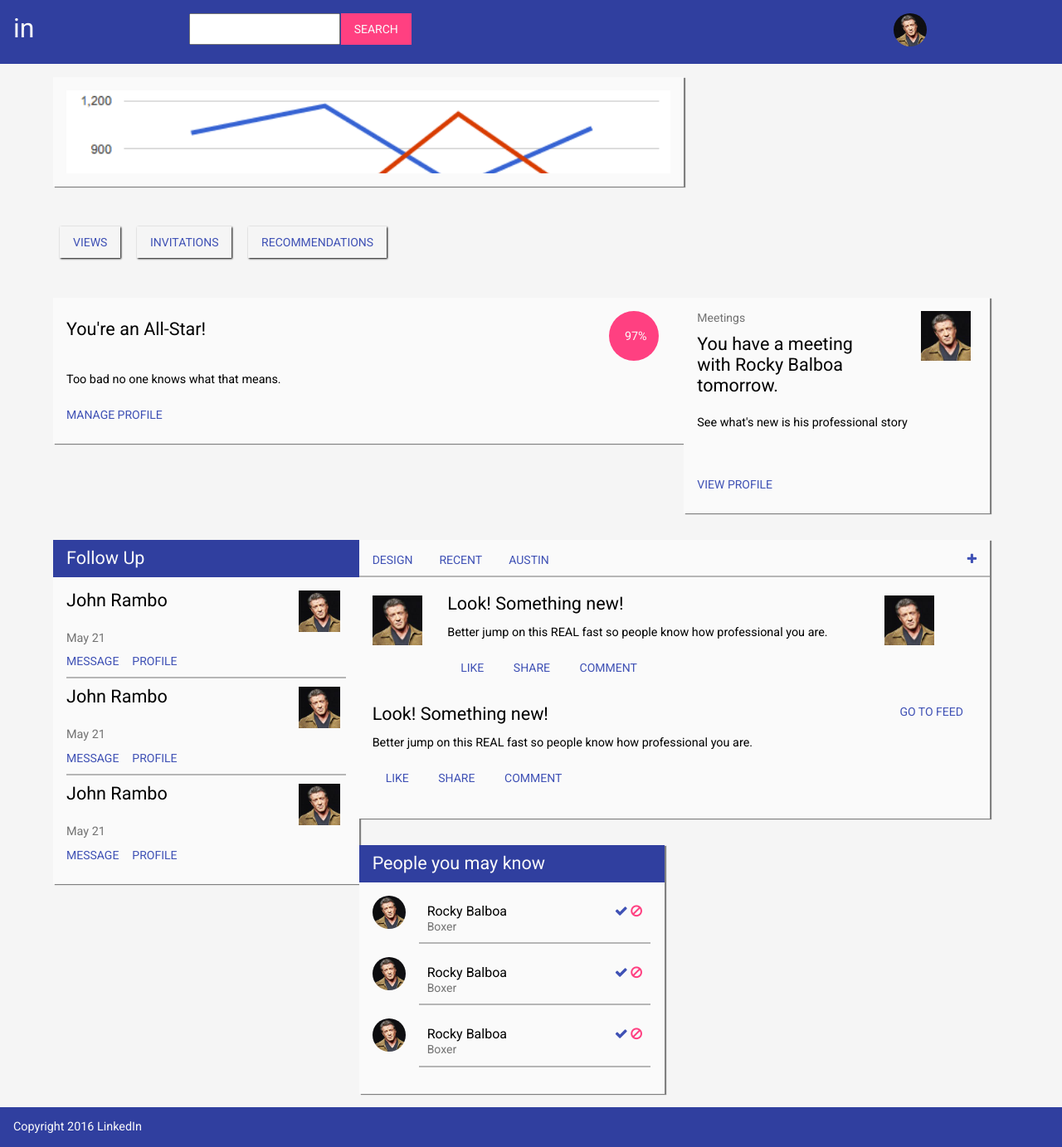
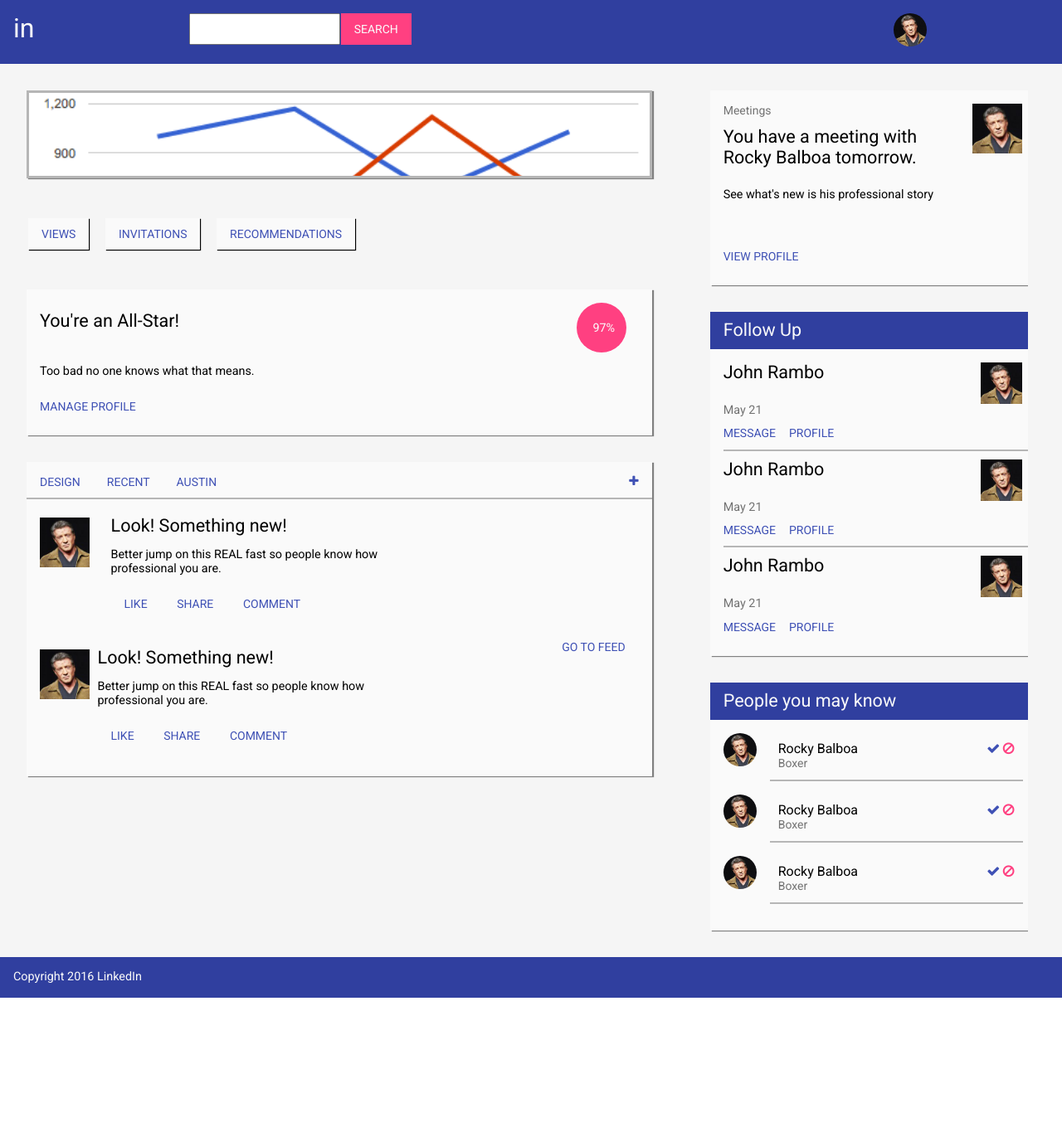
Before and after one commit to davidpowellme/linkedin, a Jekyll site: the page built from linked-in-material/index.html, in a window 1280 px wide. Shown: the whole page at 83% size. Built offline with Jekyll 4.4.1, drawn with Linux system fonts in a browser that asks for light colours; nearby versions of some CDN libraries; after the commit the page ends 1203 px from its top, so only the background shows below that.

Commit message:
main body and sidebar styles

```diff
--- a/linked-in-material/css/main.scss
+++ b/linked-in-material/css/main.scss
@@ -184,15 +184,38 @@
 		color: $color-text;
 		font-weight: 400;
 		margin: 10px 0;
+}
+
+.sidebar {
+	display: none;
+	overflow: hidden;
+}
+
+@media (min-width: 900px) {
+	.sidebar {
+		display: block;
+
+		.follow,
+		.people,
+		.meetings {
+			display: block;
+		}
 	}
-
-.wrapper {
+}
+.my-wrapper {
 	background-color: $color-bg-2;
+	overflow: hidden;
+	padding: 1rem;
 }
 .sitemain {
-	margin: 0 auto;
+	margin: 0;
 	overflow: hidden;
-	width: 90%;
+}
+@media (max-width: 899px) {
+	.sitemain {
+		margin: 0 auto;
+		width: 95%;
+	}
 }
 
 .button {
@@ -206,7 +229,8 @@
 }
 
 .rbutton {
-	box-shadow: 1px 1px 2px black;
+	background: $color-bg;
+	box-shadow: 1px 1px 1px black;
 
 }
 
@@ -276,9 +300,27 @@
 .card {
 	background: $color-bg;
 	box-shadow: 2px 1px 1px grey;
-	margin: 1rem auto;
+	margin: 1rem;
 	overflow: hidden;
 	padding: 1rem;
+}
+
+.g-card {
+	background: $color-bg;
+	border: 3px solid $color-divider;
+	box-shadow: 2px 1px 1px grey;
+	margin: 1rem;
+	overflow: hidden;
+}
+
+@media (min-width: 900px) {
+
+
+	.follow,
+	.people,
+	.meetings {
+		display: none;
+	}
 }
 /*
 ==================
@@ -297,6 +339,7 @@
 
 	.wrapper {
 		margin: 0 auto;
+		padding-left: 10px;
 
 		.button {
 			margin: 0.5rem;
--- a/linked-in-material/index.html
+++ b/linked-in-material/index.html
@@ -1,25 +1,25 @@
 ---
 layout: default
 ---
-<div class="wrapper">
-<main class="sitemain">
-<section class="col-sm-12 col-md-12 col-lg-8 card">
+<div class="my-wrapper">
+<main class="col-lg-8 sitemain">
+<section class="col-sm-12 col-md-12 col-lg-11 g-card">
   <div class="graph"></div>
 </section>
-<section class="col-sm-12 col-md-12 col-lg-8 notifications">
+<section class="col-sm-12 col-md-12 col-lg-11 notifications">
   <div class="wrapper">
     <a href="#" class="button rbutton">Views</a>
     <a href="#" class="button rbutton">Invitations</a>
     <a href="#" class="button rbutton">Recommendations</a>
   </div>
 </section>
-<section class="col-sm-12 col-md-12 col-lg-8 card profile">
+<section class="col-sm-12 col-md-12 col-lg-11 card profile">
   <h2 class="col-sm-8">You're an All-Star!</h2>
   <div class="col-sm-4 pie-chart">97%</div>
   <p class="col-sm-12">Too bad no one knows what that means.</p>
   <a href="#" class="button">Manage Profile</a>
 </section>
-<section class="col-sm-12 col-md-6 col-lg-4 card meetings">
+<section class="col-sm-12 col-md-5 col-lg-4 card meetings">
   <div class="col-sm-8 title"><span class="cat">Meetings</span>
   <h2>You have a meeting with Rocky Balboa tomorrow.</h2>
   </div>
@@ -31,7 +31,7 @@
   <a href="#" class="button">View Profile</a>
   </div>
 </section>
-<section class="col-sm-12 col-md-6 col-lg-4 card follow">
+<section class="col-sm-12 col-md-5 col-lg-4 card follow">
   <h2 class="card-title">Follow Up</h2>
   <article>
     <h2 class="col-sm-8">John Rambo</h2>
@@ -55,7 +55,7 @@
     <a href="#" class="button">Profile</a>
   </article>
 </section>
-<section class="col-sm-12 col-md-12 col-lg-8 card feed">
+<section class="col-sm-12 col-md-12 col-lg-11 card feed">
   <header>
     <nav>
       <ul>
@@ -66,7 +66,7 @@
       </ul>
     </nav>
   </header>
-  <article>
+  <article class="col-sm-12 col-md-12 col-lg-8">
     <div class="col-sm-3 prof-pic"></div>
     <div class="col-sm-9 post">
     <h2>Look! Something new!</h2>
@@ -78,7 +78,7 @@
     </ul>
     </div>
   </article>
-  <article>
+  <article class="col-sm-12 col-md-12 col-lg-8">
     <div class="col-sm-3 prof-pic"></div>
     <div class="col-sm-9">
     <h2>Look! Something new!</h2>
@@ -92,7 +92,7 @@
   </article>
   <div class="more"><a href="#" class="button">Go to feed</a></div>
 </section>
-<section class="col-sm-12 col-md-6 col-lg-4 card people">
+<section class="col-sm-12 col-md-12 col-lg-4 card people">
   <h2 class="card-title">People you may know</h2>
   <article>
     <div class="col-sm-2 prof-pic"></div>
@@ -135,4 +135,84 @@
   </article>
 </section>
 </main>
+<aside class="col-lg-4 sidebar">
+  <section class="col-sm-12 col-md-5 col-lg-12 card meetings">
+    <div class="col-sm-8 title"><span class="cat">Meetings</span>
+    <h2>You have a meeting with Rocky Balboa tomorrow.</h2>
+    </div>
+    <div class="col-sm-4 prof-wrapper">
+      <div class="prof-pic"></div>
+    </div>
+    <div class="col-sm-12">
+    <p>See what's new is his professional story</p>
+    <a href="#" class="button">View Profile</a>
+    </div>
+  </section>
+  <section class="col-sm-12 col-md-5 col-lg-12 card follow">
+  <h2 class="card-title">Follow Up</h2>
+    <article>
+      <h2 class="col-sm-8">John Rambo</h2>
+      <div class="col-sm-4 prof-pic"></div>
+      <span class="col-sm-12">May 21</span>
+      <a href="#" class="button">Message</a>
+      <a href="#" class="button">Profile</a>
+    </article>
+    <article>
+      <h2 class="col-sm-8">John Rambo</h2>
+      <div class="col-sm-4 prof-pic"></div>
+      <span class="col-sm-12">May 21</span>
+      <a href="#" class="button">Message</a>
+      <a href="#" class="button">Profile</a>
+    </article>
+    <article>
+      <h2 class="col-sm-8">John Rambo</h2>
+      <div class="col-sm-4 prof-pic"></div>
+      <span class="col-sm-12">May 21</span>
+      <a href="#" class="button">Message</a>
+      <a href="#" class="button">Profile</a>
+    </article>
+  </section>
+  <section class="col-sm-12 col-md-12 col-lg-12 card people">
+    <h2 class="card-title">People you may know</h2>
+    <article>
+      <div class="col-sm-2 prof-pic"></div>
+      <div class="col-sm-10 info">
+        <div class="col-sm-8">
+          <span class="name">Rocky Balboa</span><br>
+          <span class="job">Boxer</span>
+        </div>
+        <div class="col-sm-4 options">
+          <i class="fa fa-check"></i>
+          <i class="fa fa-ban"></i>
+        </div>
+      </div>
+    </article>
+    <article>
+      <div class="col-sm-2 prof-pic"></div>
+      <div class="col-sm-10 info">
+        <div class="col-sm-8">
+          <span class="name">Rocky Balboa</span><br>
+          <span class="job">Boxer</span>
+        </div>
+        <div class="col-sm-4 options">
+          <i class="fa fa-check"></i>
+          <i class="fa fa-ban"></i>
+        </div>
+      </div>
+    </article>
+    <article>
+      <div class="col-sm-2 prof-pic"></div>
+      <div class="col-sm-10 info">
+        <div class="col-sm-8">
+          <span class="name">Rocky Balboa</span><br>
+          <span class="job">Boxer</span>
+        </div>
+        <div class="col-sm-4 options">
+          <i class="fa fa-check"></i>
+          <i class="fa fa-ban"></i>
+        </div>
+      </div>
+    </article>
+  </section>
+</aside>
 </div>
```
